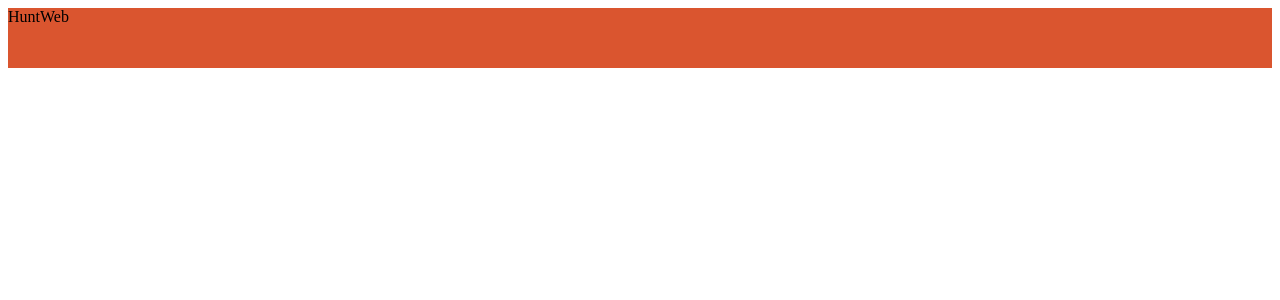
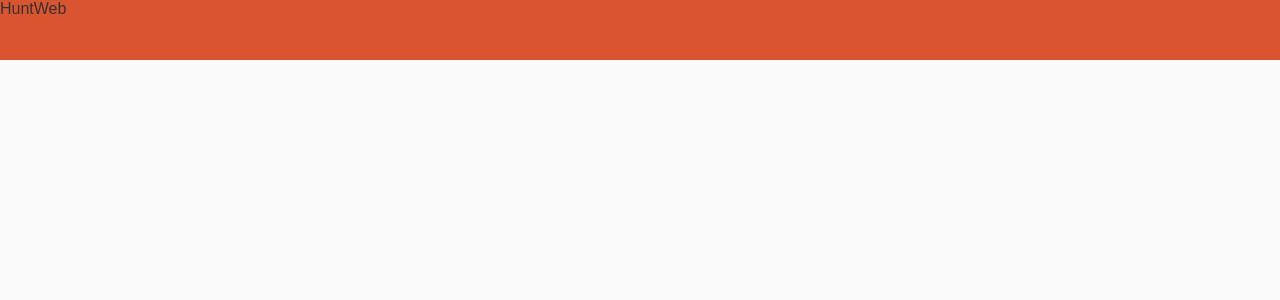
Before and after one commit to giacomomarkovicz/huntweb, a React (Create React App) app: page / in a window 1280 px wide. Shown: the top 300 px of the page. Built offline with nearby package versions, Linux system fonts and the light colour scheme.

Commit message:
Adicionado estilo de pagina

```diff
--- a/src/App.js
+++ b/src/App.js
@@ -1,5 +1,7 @@
 import React from 'react';
 import Header from './components/Header/index';
+
+import './styles.css';
 
 const App = () => (
   <div className='App'>
--- /dev/null
+++ b/src/styles.css
@@ -0,0 +1,12 @@
+* {
+  margin: 0;
+  padding: 0;
+  outline: 0;
+  box-sizing: border-box;
+}
+
+body {
+  font-family: Arial, Helvetica, sans-serif;
+  background: #fafafa;
+  color: #333;
+}
```
